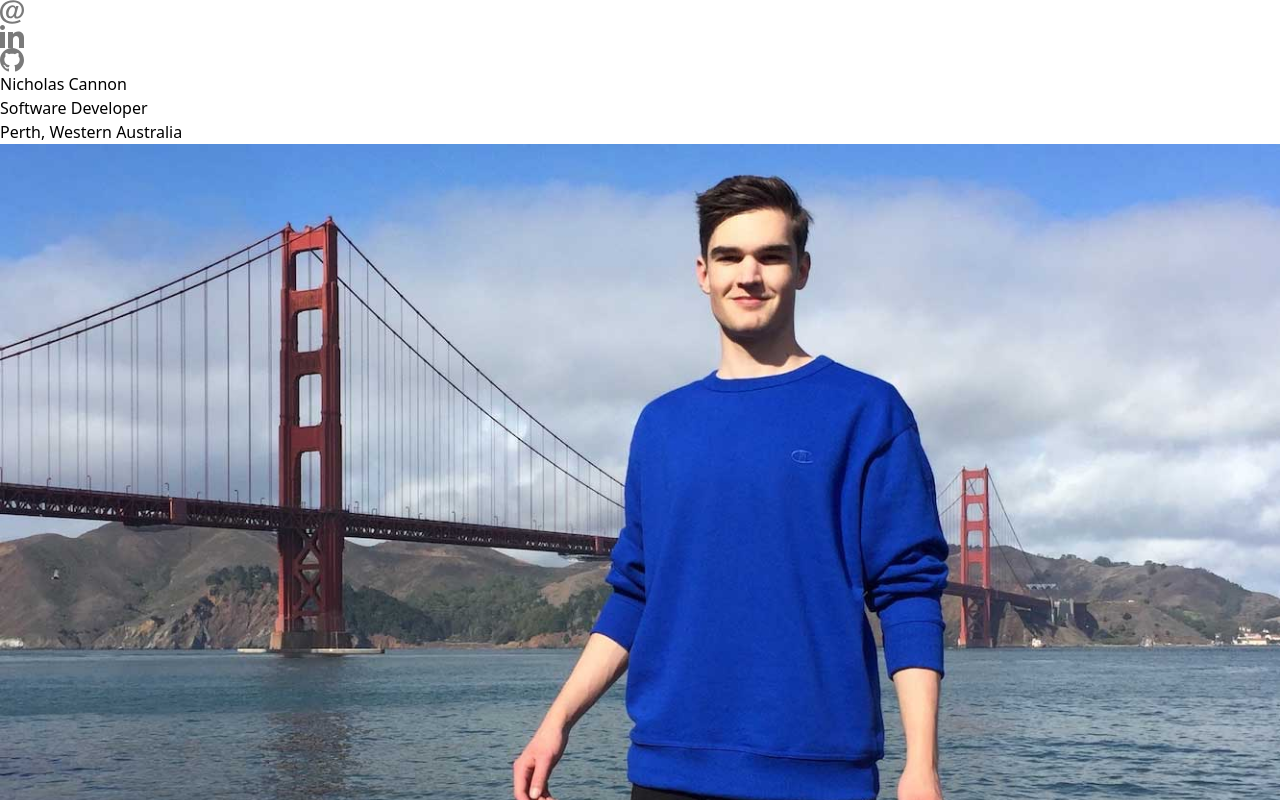
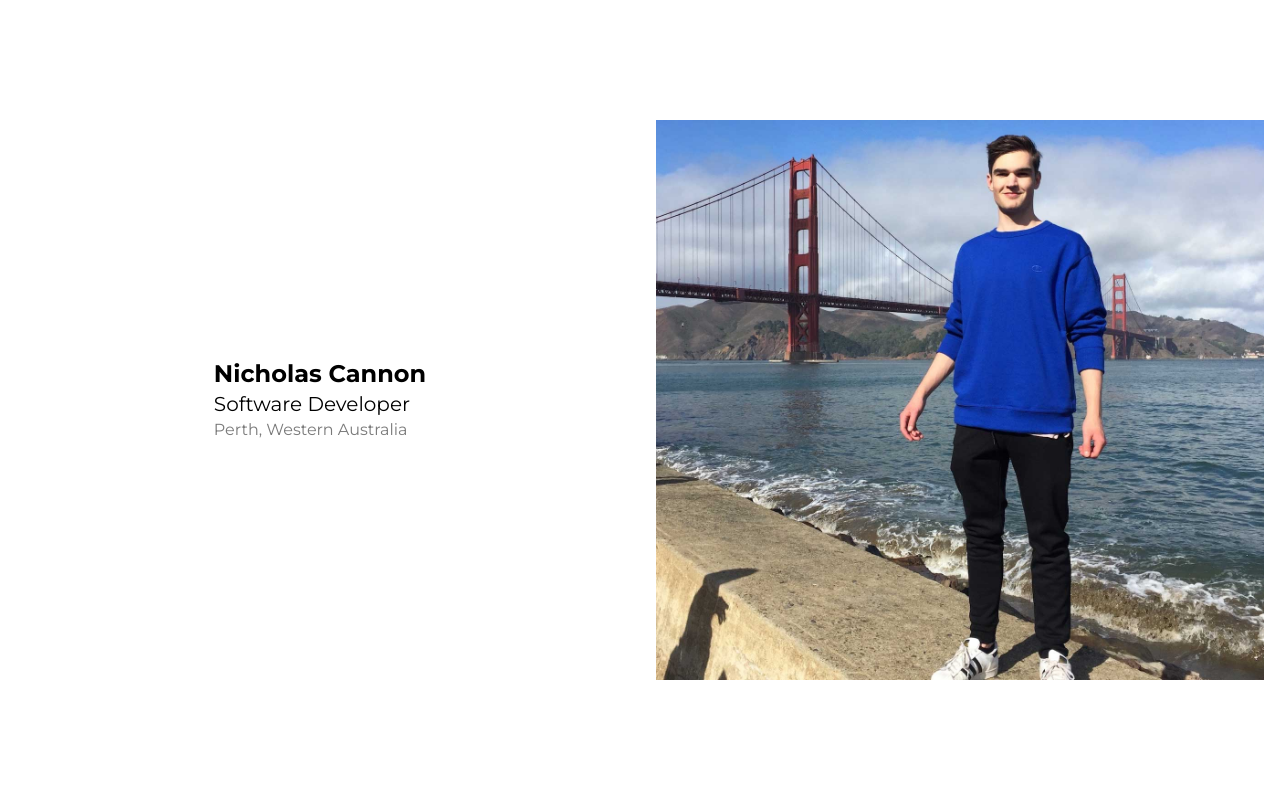
Before and after one commit to nicholascannon1/portfolio-v4, a Next.js app in the folder client/: page / in a window 1280 px wide. Shown: the top 800 px of the page. Built offline with nearby package versions, Linux system fonts and the light colour scheme.

Commit message:
home section

```diff
--- a/client/components/Section.tsx
+++ b/client/components/Section.tsx
@@ -7,10 +7,11 @@ const SITE_TITLE = "niccannon.com";
 
 interface PropTypes {
   children: React.ReactNode;
+  className?: string;
   title?: string;
 }
 
-const Section: React.FC<PropTypes> = ({ title = "", children }) => {
+const Section: React.FC<PropTypes> = ({ title = "", className, children }) => {
   const [hasBeenVisible, setHasBeenVisible] = useState(false);
   const ref = useRef<HTMLElement>(null);
   const visible = useIsVisible(ref, VISIBILITY_OFFSET);
@@ -22,7 +23,7 @@ const Section: React.FC<PropTypes> = ({ title = "", children }) => {
     <>
       <Head>{visible && <title>{websiteTitle}</title>}</Head>
 
-      <section ref={ref}>
+      <section className={`container min-h-screen mx-auto ${className}`} ref={ref}>
         {children}
       </section>
     </>
--- a/client/pages/index.tsx
+++ b/client/pages/index.tsx
@@ -9,7 +9,7 @@ import SocialHud from "../components/SocialHud";
 const Home: NextPage = () => {
   return (
     <>
-      <SocialHud />
+      {/* <SocialHud /> */}
 
       <main>
         <HomeSection />
--- a/client/sections/Home.tsx
+++ b/client/sections/Home.tsx
@@ -1,16 +1,20 @@
 /* eslint-disable @next/next/no-img-element */
-import Section from "../components/Section";
+import Section from '../components/Section';
 
 const HomeSection: React.FC = () => {
   return (
-    <Section>
-      <div>
-        <h1>Nicholas Cannon</h1>
-        <p>Software Developer</p>
-        <span>Perth, Western Australia</span>
+    <Section className="flex flex-col-reverse justify-center md:flex-row">
+      <div className="flex flex-col items-center justify-center text-center md:text-left md:w-1/2">
+        <div>
+          <h1 className="text-2xl font-bold">Nicholas Cannon</h1>
+          <p className="text-xl">Software Developer</p>
+          <span className="text-brandGrey">Perth, Western Australia</span>
+        </div>
       </div>
 
-      <img src="/imgs/profilePic.jpg" alt="profile picture" />
+      <div className="flex items-center md:w-1/2">
+        <img className="p-4" src="/imgs/profilePic.jpg" alt="profile picture" />
+      </div>
     </Section>
   );
 };
--- a/client/tailwind.config.js
+++ b/client/tailwind.config.js
@@ -1,6 +1,9 @@
 module.exports = {
   content: ['./pages/**/*.{ts,tsx}', './sections/**/*.{ts,tsx}', './components/**/*.{ts,tsx}'],
   theme: {
+    fontFamily: {
+      sans: ['Montserrat', 'sans-serif'],
+    },
     extend: {
       colors: {
         brandBlue: '#6495ed',
```
